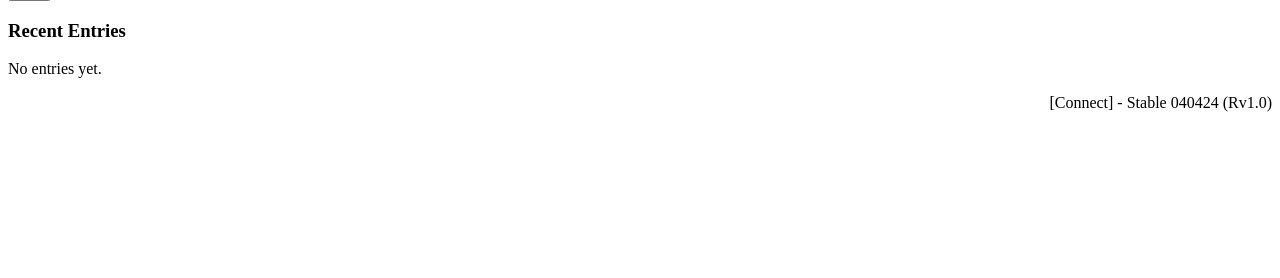
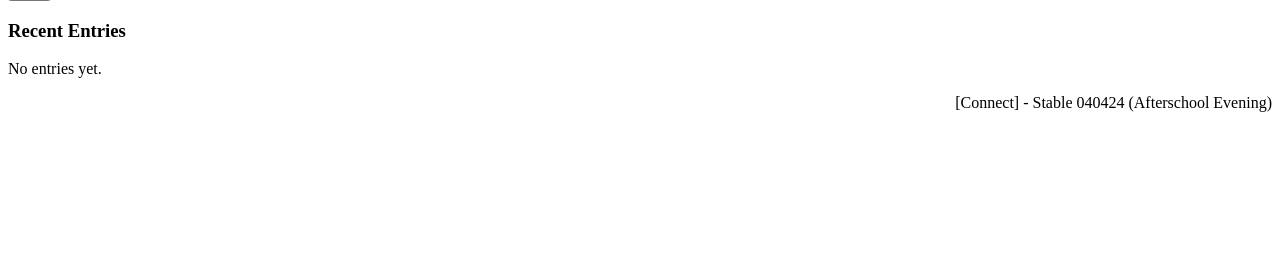
Before and after one commit to atarwn/Connect, a PHP site: page /index.php in a window 1280 px wide. Shown: the part 193-471 px from the top of the page. Run offline with PHP 8.4, Linux system fonts and the light colour scheme; the visitor is signed in with stand-in values (Sample User, id 1); data that the repository does not hold is empty.

Commit message:
040424-2252

```diff
--- a/footer.php
+++ b/footer.php
@@ -4,4 +4,4 @@
     }
 </style>
 
-<p class="footer_vlomx27D39gakrvwi92">[Connect] - Stable 040424 (Rv1.0)</p>
+<p class="footer_vlomx27D39gakrvwi92">[Connect] - Stable 040424 (Afterschool Evening)</p>
```
